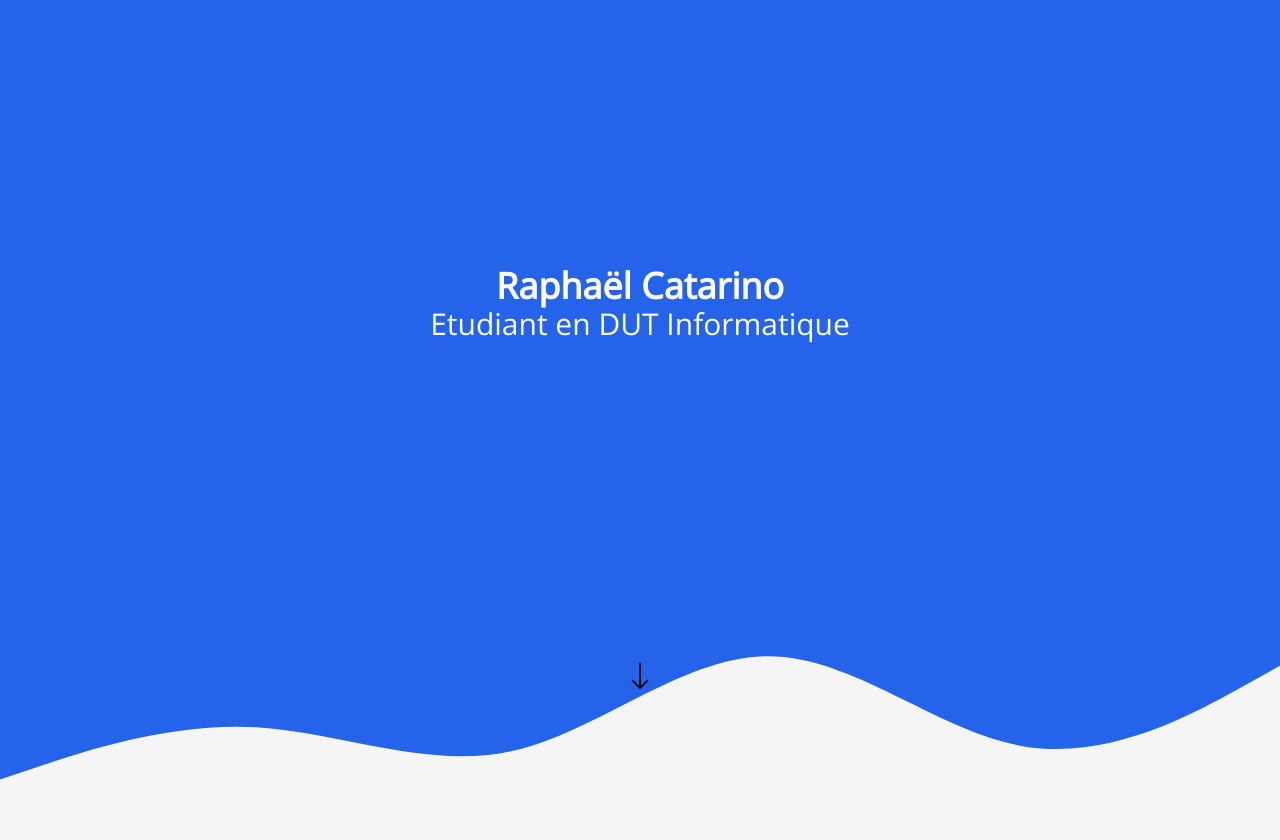
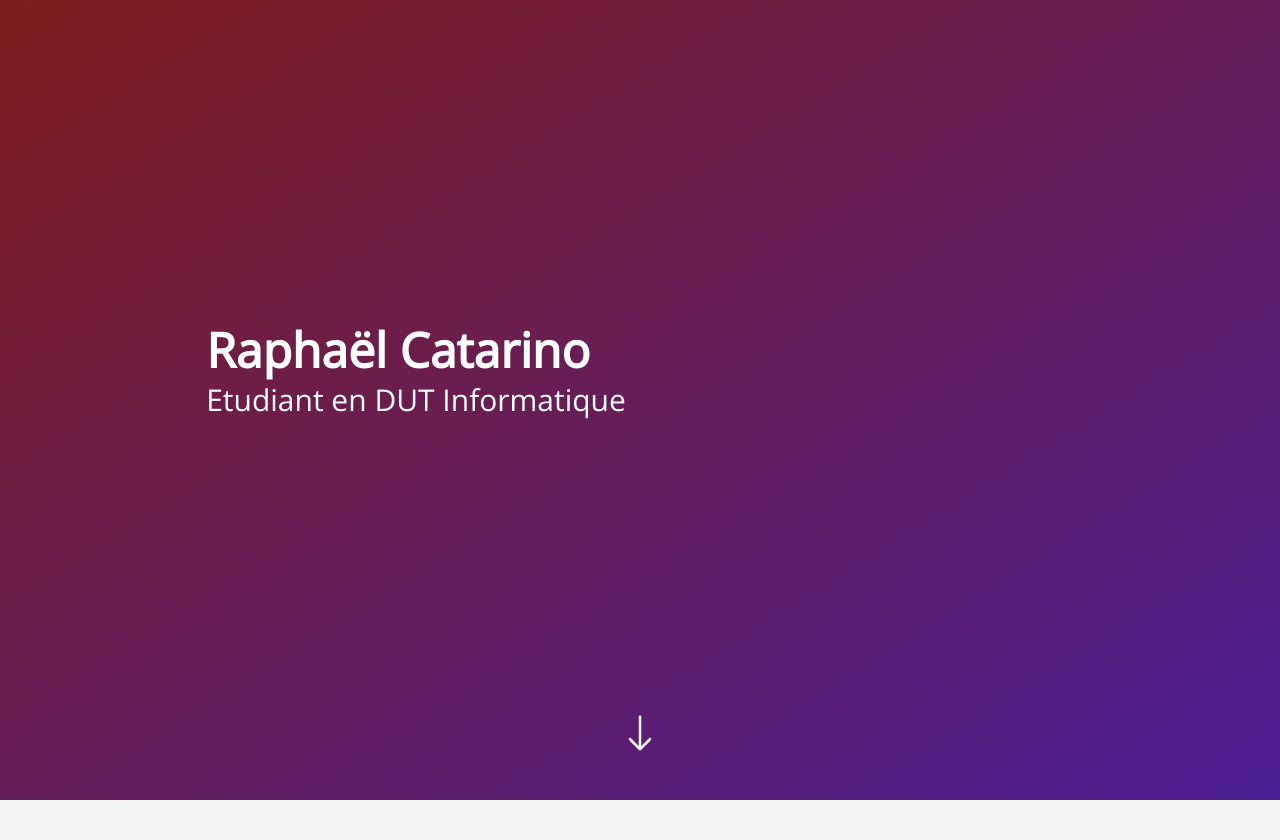
Before and after one commit to Zareix/raphael-catarino-website, a Gatsby site: page / in a window 1280 px wide. Shown: the top 840 px of the page. Built offline with nearby package versions, Linux system fonts and the light colour scheme; Gatsby itself is replaced by a stand-in of ours.

Commit message:
ui changes

```diff
--- a/src/components/BeforeContent.js
+++ b/src/components/BeforeContent.js
@@ -6,11 +6,12 @@ import { Link } from "react-scroll"
 
 const Wrapper = styled.div`
         position : relative;
-        top: -22vh;
+        top: -10vh;
         width: 100%;
         height: 30px;
         display: grid;
         justify-content: center;
+        z-index: 30;
     `
 
 const BeforeContent = () => {
@@ -19,10 +20,10 @@ const BeforeContent = () => {
             <Link
                 to="bio"
                 smooth={true}
-                offset={-70}
+                offset={-120}
                 duration={800}
                 className="cursor-pointer">
-                <BsArrowDown className=" text-black" size={30} />
+                <BsArrowDown className="text-white" size={40} />
             </Link>
         </Wrapper>
     )
--- a/src/components/Navbar.js
+++ b/src/components/Navbar.js
@@ -6,8 +6,6 @@ import styled from "styled-components"
 
 const LinkStyled = styled(Link)`
     color: #2563EB;
-    margin: 10px;
-    height: 100%;
     cursor: pointer;
   `
 
@@ -34,7 +32,6 @@ const Navigation = () => {
     }
 
     window.addEventListener("scroll", handleScroll)
-    return () => { }
   }, [visible])
 
   return (
@@ -50,7 +47,7 @@ const Navigation = () => {
           ((props) => (
             <div style={props}>
               <MyNavbar>
-                <div className="flex justify-center md:justify-end md:mr-3">
+                <div className="h-full flex justify-center md:justify-end items-center text-center md:text-justify gap-3 md:gap-6 md:mr-6">
                   <LinkStyled
                     activeClass="active"
                     to="bio"
--- a/src/components/Presentation.js
+++ b/src/components/Presentation.js
@@ -2,14 +2,10 @@ import React from "react"
 import styled from "styled-components"
 
 const PresentationWrapper = styled.div`
-    width: 100%;
     margin: 0;
     color: white;
-  `
-const PresentationStyled = styled.div`
-    height: 70vh;
-    background-color: rgba(37, 99, 235);
-    display: grid;
+    height: 100vh;
+    display: flex;
     justify-content: center;
     align-items: center;
     font-size: 1.875rem;
@@ -18,16 +14,11 @@ const PresentationStyled = styled.div`
 
 const Presentation = () => {
   return (
-    <PresentationWrapper>
-      <PresentationStyled>
-        <div className="text-center mt-12">
-          <h1 className="font-bold text-4xl">Raphaël Catarino</h1>
-          <h2>Etudiant en DUT Informatique</h2>
-        </div>
-      </PresentationStyled>
-      <svg xmlns="http://www.w3.org/2000/svg" viewBox="0 0 1440 320" className="h-full relative -top-2">
-        <path fill="#2563EB" fillOpacity="1" d="M0,256L48,240C96,224,192,192,288,197.3C384,203,480,245,576,224C672,203,768,117,864,117.3C960,117,1056,203,1152,218.7C1248,235,1344,181,1392,154.7L1440,128L1440,0L1392,0C1344,0,1248,0,1152,0C1056,0,960,0,864,0C768,0,672,0,576,0C480,0,384,0,288,0C192,0,96,0,48,0L0,0Z" data-darkreader-inline-fill="" style={{ darkreaderInlineFill: "#1043b2" }}></path>
-      </svg>
+    <PresentationWrapper className="bg-gradient-to-br from-red-900 to-purple-900">
+      <div className="relative -top-7 text-center md:text-justify md:-left-56">
+        <h1 className="font-bold text-4xl md:text-5xl dark:text-blue-300">Raphaël Catarino</h1>
+        <h2 className="mt-2">Etudiant en DUT Informatique</h2>
+      </div>
     </PresentationWrapper>
   )
 }
--- a/src/components/Projets.js
+++ b/src/components/Projets.js
@@ -34,9 +34,9 @@ const Projets = (props) => {
   return (
     <div id={props.id} className="pt-8">
       <h1 className="contTitle text-center">Mes projets</h1>
-      <div className="flex flex-wrap px-6">
+      <div className="flex flex-wrap md:px-6">
         {projets.allMarkdownRemark.edges.map(({ node: projet }) => (
-          <div key={projet.id} className="w-full lg:w-1/2 md:px-4 lg:px-6 py-5">
+          <div key={projet.id} className="w-full md:w-1/2 md:px-6 py-5">
             <div className="h-full shadow-lg transform ease-out duration-500 hover:scale-105">
               <GatsbyImage
                 image={projet.frontmatter.featuredImage.childImageSharp.gatsbyImageData}
@@ -58,7 +58,7 @@ const Projets = (props) => {
                     {projet.frontmatter.github && (
                       <a
                         href={projet.frontmatter.github}
-                        className="bg-blue-600 p-1 rounded-lg ring"
+                        className="bg-blue-600 p-1 rounded-lg ring-2"
                       >
                         Github
                       </a>
@@ -66,7 +66,7 @@ const Projets = (props) => {
                     {projet.frontmatter.site && (
                       <a
                         href={projet.frontmatter.site}
-                        className="bg-blue-600 p-1 pr-3 pl-3 rounded-lg ring"
+                        className="bg-blue-600 p-1 pr-3 pl-3 rounded-lg ring-2"
                       >
                         Lien
                       </a>
--- a/src/pages/index.js
+++ b/src/pages/index.js
@@ -12,16 +12,16 @@ import Layout from "../components/Layout"
 import Biographie from "../components/Biographie"
 import Competences from "../components/Competences"
 import Projets from "../components/Projets"
-import SEO from "../components/Seo"
+import Seo from "../components/Seo"
 import ScrollButton from "../components/ScrollButton"
 import BeforeContent from "../components/BeforeContent";
 
 
-const pageStyles = {
-  fontFamily: "Open Sans",
-  color: "#232129",
-  backgroundColor: "#F5F5F5",
-}
+const Page = styled.main`
+  font-family: "Open Sans";
+  color: #232129;
+  background-color: #F5F5F5;
+`
 
 const Main = styled.div`
     top: -30vh;
@@ -31,6 +31,9 @@ const Main = styled.div`
     border-radius: 30px;
     z-index: 1;
     display: grid;
+    @media (max-width: 768px) {
+      top: -20vh;
+    }
   `
 
 const defaultStyle = {
@@ -62,11 +65,11 @@ const IndexPage = () => {
   }, [showScroll])
 
   return (
-    <main style={pageStyles}>
-      <SEO title="Portofolio" />
+    <Page>
+      <Seo title="Portfolio" />
       <Layout>
         <Presentation />
-        {showScroll ? <div style={{height : "30px"}}></div> : <BeforeContent />}
+        {showScroll ? <div style={{ height: "30px" }}></div> : <BeforeContent />}
         <Transition in={showScroll} timeout={500}>
           {state => (
             <div style={{
@@ -79,7 +82,7 @@ const IndexPage = () => {
           )}
         </Transition>
       </Layout >
-    </main >
+    </Page >
   )
 }
 
```
